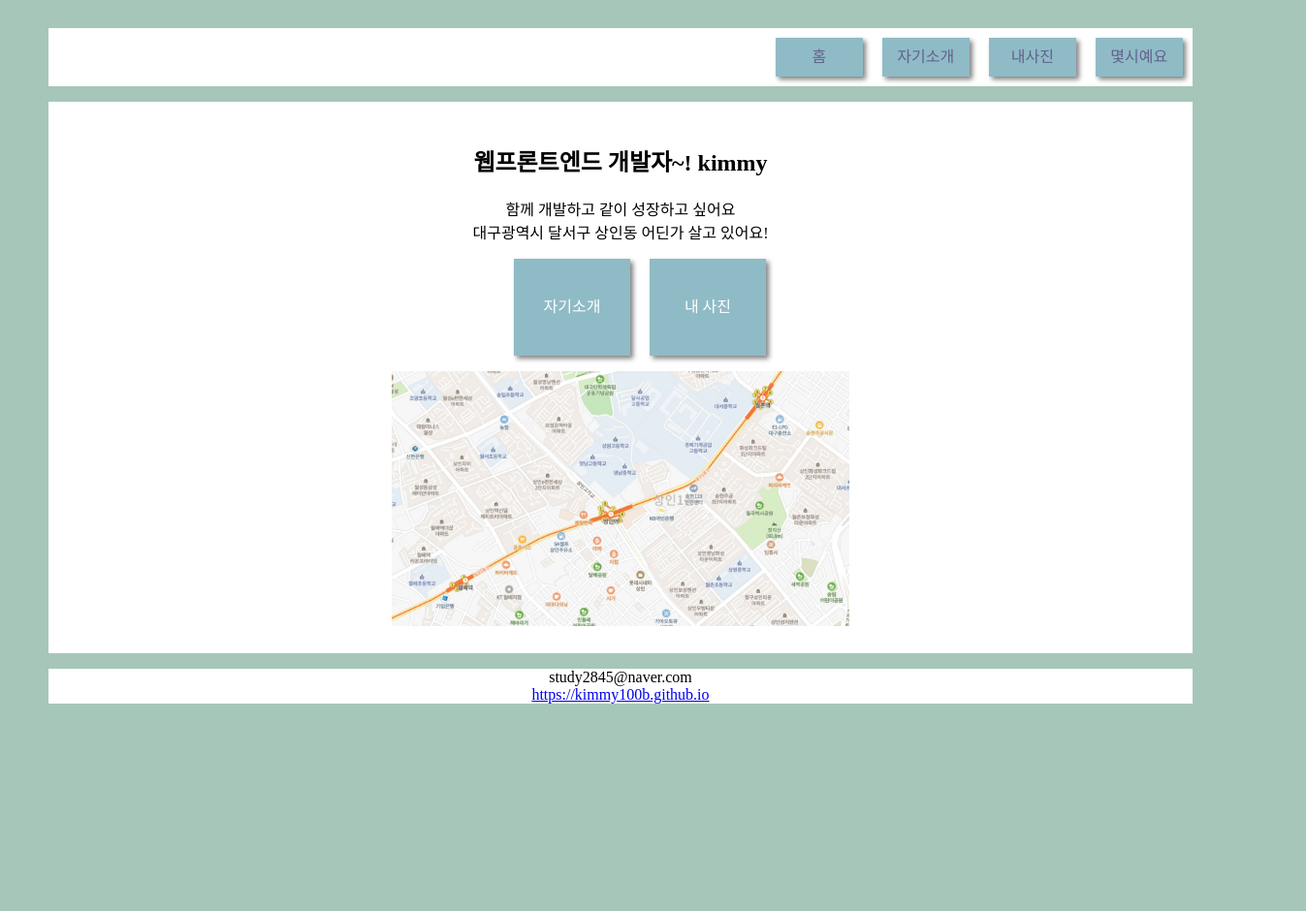
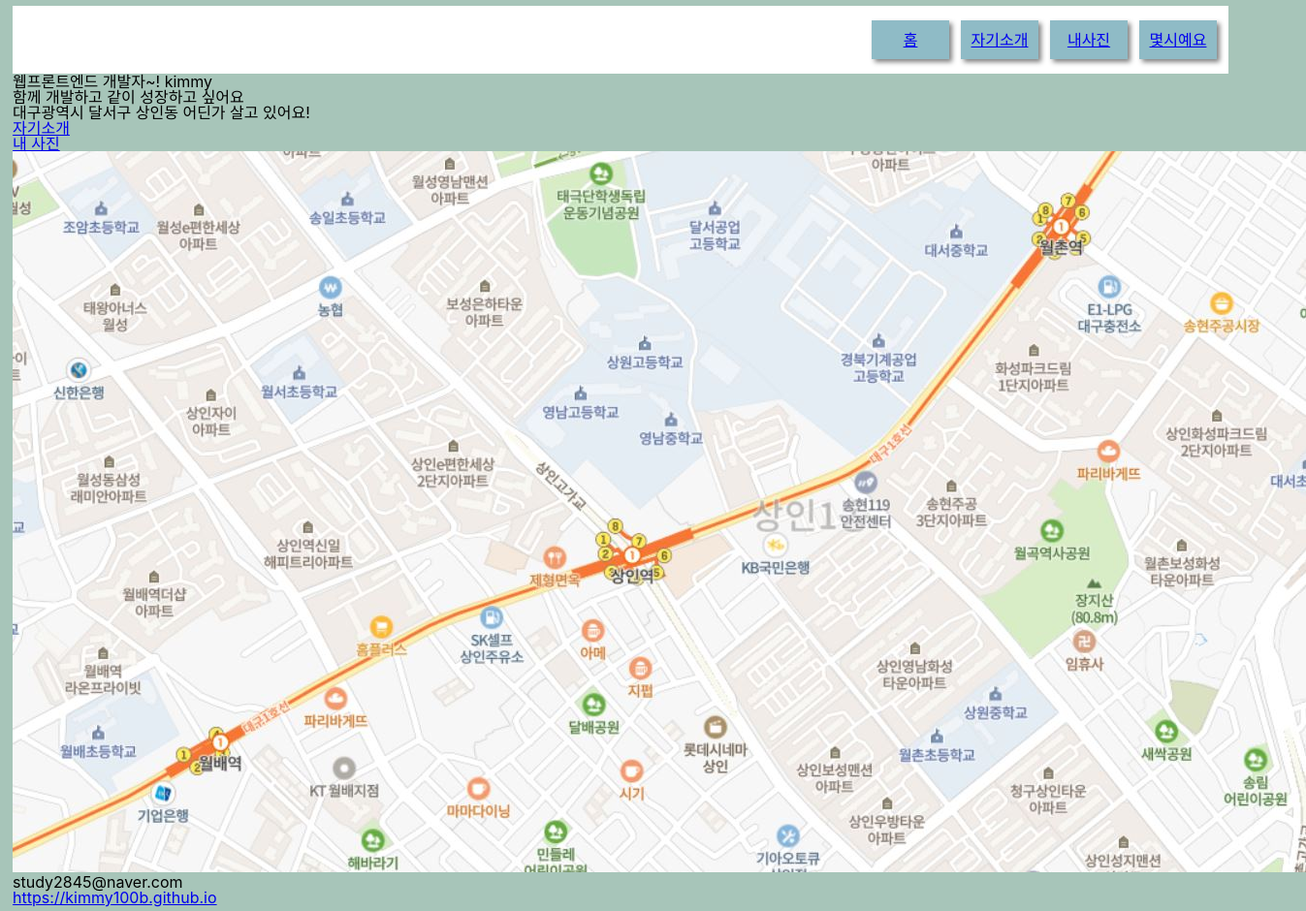
Before and after one commit to kimmy100b/aboutme, a plain HTML site: page WebContent/index.html in a window 1280 px wide. Shown: the whole page at 97% size, 1347 px wide, since content can reach past the window. Before the commit the page ends 810 px from the top, so only its background shows below. Drawn offline with Linux system fonts and the light colour scheme.

Commit message:
헤더부분 css 완료

```diff
--- a/WebContent/aboutme.html
+++ b/WebContent/aboutme.html
@@ -3,28 +3,19 @@
 
 <head>
     <meta charset="UTF-8" />
-    <link rel="stylesheet" href="css/default.css" />
-    <link rel="stylesheet" href="css/aboutme.css" />
+    <link rel="stylesheet" href="css/styles.css" />
     <title>자기소개 페이지</title>
 </head>
 
 <body>
-    <header>
-        <ul class="header">
-            <a href="index.html">
-                <li class="header__list home">홈</li>
-            </a>
-            <a href="aboutme.html">
-                <li class="header__list aboutme">자기소개</li>
-            </a>
-            <a href="photo.html">
-                <li class="header__list photo">내사진</li>
-            </a>
-            <a href="http://localhost:8080/aboutme/today">
-                <li class="header__list time">몇시예요</li>
-            </a>
-        </ul>
-    </header>
+  <header class="nav-header">
+    <ul class="nav-header__list">
+      <li class="nav-header__btn"><a href="index.html" class="nav-header__link">홈</a></li>
+      <li class="nav-header__btn"><a href="aboutme.html" class="nav-header__link">자기소개</a></li>
+      <li class="nav-header__btn"><a href="photo.html" class="nav-header__link">내사진</a></li>
+      <li class="nav-header__btn"><a href="http://localhost:8080/aboutme/today" class="nav-header__link">몇시예요</a></li>
+    </ul>
+  </header>
 
     <body>
         <section class="content">
--- /dev/null
+++ b/WebContent/css/components/nav-header.css
@@ -0,0 +1,24 @@
+.nav-header__list {
+  display: flex;
+  justify-content: flex-end;
+  background-color: white;
+  padding: 15px 6px;
+}
+
+.nav-header__btn {
+  width: 80px;
+  margin: 0px 6px;
+  background-color: #8fbbc6;
+  color: #61628d;
+  text-align: center;
+  line-height: 40px;
+  list-style: none;
+}
+
+.nav-header__link:hover {
+  cursor: pointer;
+}
+
+.nav-header__btn {
+  box-shadow: 3px 3px 5px grey;
+}
--- a/WebContent/css/styles.css
+++ b/WebContent/css/styles.css
@@ -2,9 +2,12 @@
 @import "variables.css";
 
 /* Components */
+@import "components/nav-header.css";
 
 /* Screens */
 
 body {
+  background-color: var(--green);
   font-family: -apple-system, BlinkMacSystemFont, "Segoe UI", Roboto, Oxygen, Ubuntu, Cantarell, "Open Sans", "Helvetica Neue", sans-serif;
+  padding: 6px 13px;
 }
--- a/WebContent/css/variables.css
+++ b/WebContent/css/variables.css
@@ -0,0 +1,4 @@
+:root {
+  --blue: #8fbbc6;
+  --green: #a7c5b9;
+}
--- a/WebContent/index.html
+++ b/WebContent/index.html
@@ -1,37 +1,25 @@
 <!DOCTYPE html>
 <html>
-
   <head>
     <meta charset="UTF-8" />
-    <link rel="stylesheet" href="css/default.css" />
-    <link rel="stylesheet" href="css/index.css" />
+    <link rel="stylesheet" href="css/styles.css" />
     <title>메인화면 페이지</title>
   </head>
 
   <body>
-    <header>
-        <ul class="header">
-            <a href="index.html">
-                <li class="header__list home">홈</li>
-            </a>
-            <a href="aboutme.html">
-                <li class="header__list aboutme">자기소개</li>
-            </a>
-            <a href="photo.html">
-                <li class="header__list photo">내사진</li>
-            </a>
-            <a href="http://localhost:8080/aboutme/today">
-                <li class="header__list time">몇시예요</li>
-            </a>
+    <header class="nav-header">
+      <ul class="nav-header__list">
+        <li class="nav-header__btn"><a href="index.html" class="nav-header__link">홈</a></li>
+        <li class="nav-header__btn"><a href="aboutme.html" class="nav-header__link">자기소개</a></li>
+        <li class="nav-header__btn"><a href="photo.html" class="nav-header__link">내사진</a></li>
+        <li class="nav-header__btn"><a href="http://localhost:8080/aboutme/today" class="nav-header__link">몇시예요</a></li>
       </ul>
     </header>
 
     <body>
       <section class="introduce">
         <h1>웹프론트엔드 개발자~! kimmy</h1>
-            <p>
-                함께 개발하고 같이 성장하고 싶어요<br />대구광역시 달서구 상인동 어딘가 살고 있어요!
-            </p>
+        <p>함께 개발하고 같이 성장하고 싶어요<br />대구광역시 달서구 상인동 어딘가 살고 있어요!</p>
         <ul class="introduce__list">
           <a href="aboutme.html">
             <li class="introduce__list__aboutme" href="aboutme.html">
@@ -47,10 +35,7 @@
     </body>
 
     <footer class="footer">
-        <p>
-            study2845@naver.com<br /><a href="https://kimmy100b.github.io">https://kimmy100b.github.io</a
-        >
-      </p>
+      <p>study2845@naver.com<br /><a href="https://kimmy100b.github.io">https://kimmy100b.github.io</a></p>
     </footer>
   </body>
 </html>
```
Also changed, not shown: WebContent/photo.html (+13 -20 lines), WebContent/css/components/screenheader.css (deleted). Lines whose indentation alone changed are shown as unchanged.
